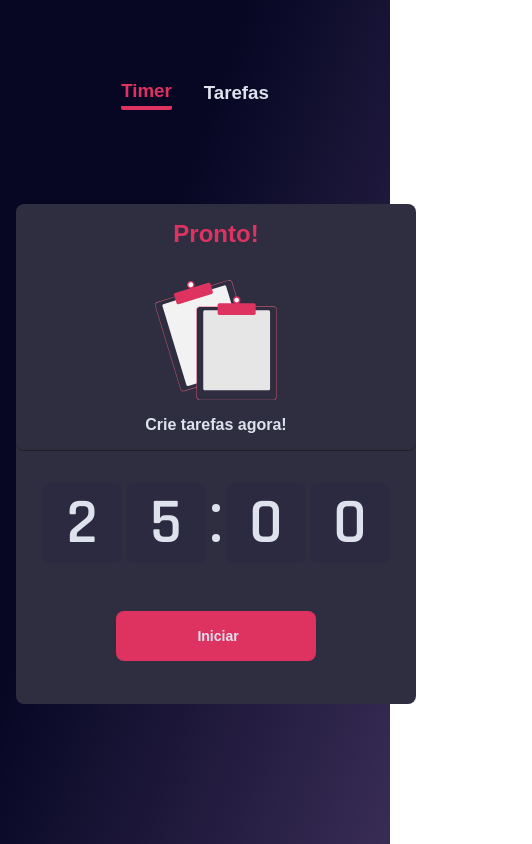
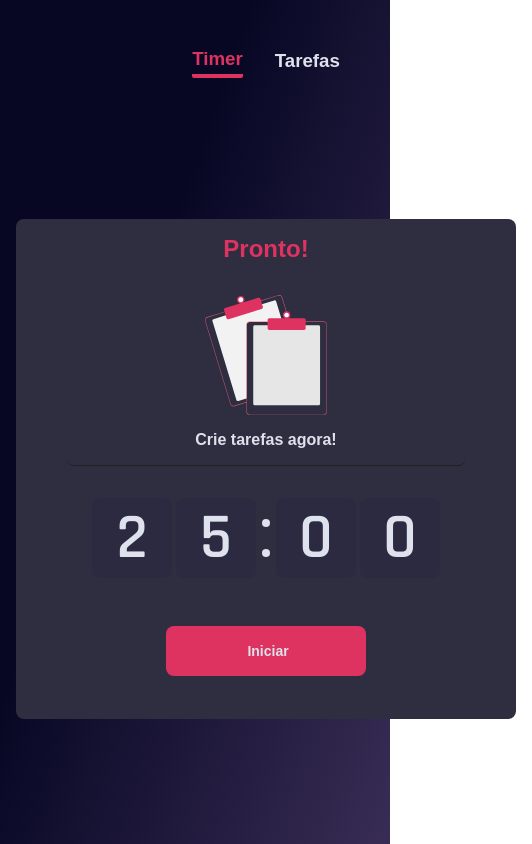
Before and after one commit to lucasrbezerra/todo-pomodoro, a React (Vite) app: page / in a window 390 px wide. Shown: the whole page, 532 px wide, since content can reach past the window. Built offline with nearby package versions, Linux system fonts and the light colour scheme.

Commit message:
[update] - Fix grid responsive

```diff
--- a/index.html
+++ b/index.html
@@ -8,7 +8,7 @@
     <link rel="preconnect" href="https://fonts.googleapis.com" />
     <link rel="preconnect" href="https://fonts.gstatic.com" crossorigin />
     <link href="https://fonts.googleapis.com/css2?family=Rajdhani:wght@600&display=swap" rel="stylesheet" />
-    <title>Task Pomo</title>
+    <title>Task Pomodoro</title>
   </head>
   <body>
     <div id="root"></div>
--- a/src/components/Box/Box.tsx
+++ b/src/components/Box/Box.tsx
@@ -1,14 +1,15 @@
 import styled from 'styled-components';
 
 export const Box = styled.div`
-    /* display: flex;
-    flex-direction: column;
-    align-items: center; */
-
-    width: 500px;
-    height: 500px;
-    margin: 0 1rem;
-    margin-top: 4rem;
-    background: ${({theme}) => theme.colors.bgBox};
-    border-radius: .5rem;
+  width: 500px;
+  height: 500px;
+  margin: 0 1rem;
+  background: ${({ theme }) => theme.colors.bgBox};
+  border-radius: 0.5rem;
+  &:nth-child(2) {
+    grid-area: leftBox;
+  }
+  &:nth-child(3) {
+    grid-area: rightBox;
+  }
 `;
--- a/src/components/Container/Container.tsx
+++ b/src/components/Container/Container.tsx
@@ -1,8 +1,16 @@
 import styled from 'styled-components';
 
 export const Container = styled.div`
-  display: flex;
+  /* display: flex;
   align-items: center;
+  justify-content: space-evenly; */
+  /* display: flex; */
+  display: grid;
+  grid-template-areas:
+    'switch switch'
+    'leftBox rightBox';
+
+  align-items: start;
   justify-content: space-evenly;
   height: 100vh;
   width: 100vw;
--- a/src/components/Switch/Switch.tsx
+++ b/src/components/Switch/Switch.tsx
@@ -15,6 +15,7 @@ const SwitchItem = styled.h3<SwitchItemProps>`
   padding-bottom: 4px;
   transition: all 0.2s ease-in;
   border-radius: 2px;
+  grid-area: switch;
   &:hover {
     color: ${({ theme }) => theme.colors.primary};
     cursor: pointer;
@@ -25,9 +26,8 @@ const SwitchItem = styled.h3<SwitchItemProps>`
 
 const WrapperSwitch = styled.div`
   width: 100%;
-  position: absolute;
-  top: 4rem;
   display: none;
+  margin-top: 2rem;
   @media screen and (min-width: 480px) and (max-width: 1024px) {
     display: flex;
     align-items: center;
```
